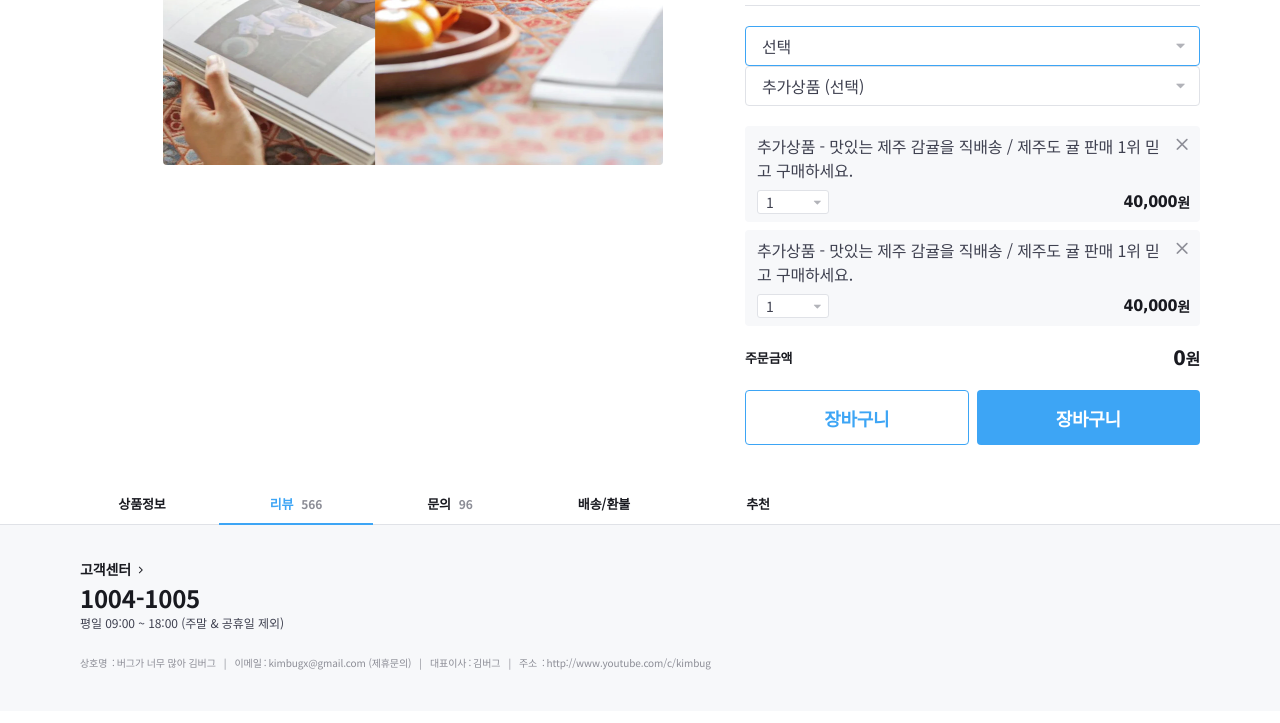
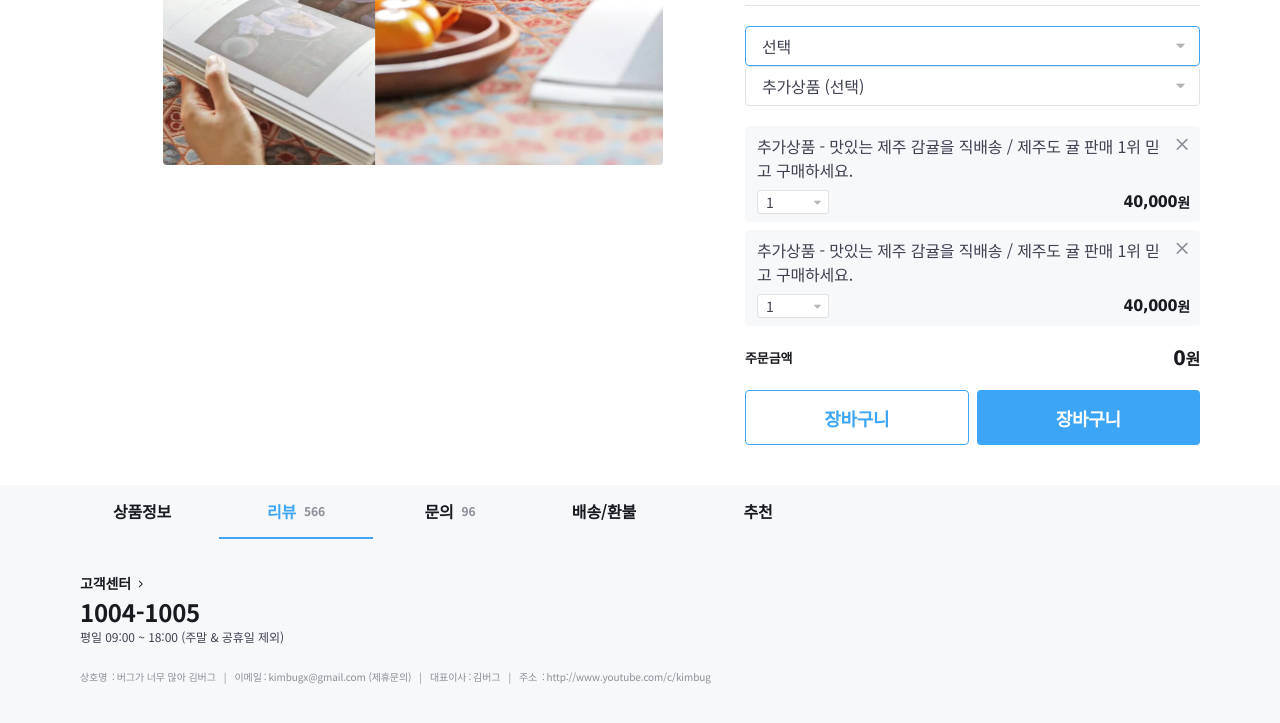
Before and after one commit to lhm0107/pj, a website: page index.html in a window 1280 px wide. Shown: the part 553-1276 px from the top of the page. Drawn offline with nearby package versions, Linux system fonts and the light colour scheme; files that its build step writes are made by us from their sources; files whose address does not match are found by name.

Commit message:
💄 product-tab sytle complete

```diff
--- a/styles/layouts/_product-tab.scss
+++ b/styles/layouts/_product-tab.scss
@@ -37,8 +37,31 @@
 
 		.badge {
 			@include text-style(12, $secondary);
-			margin-left: 8px;
+			margin-left: 4px;
 			font-weight: 700;
 		}
 	}
+
+	@include responsive(T) {
+		height: 54px;
+		background-color: $background;
+		border-bottom: 0;
+
+		&-item {
+			button {
+				@include text-style(16);
+				height: 54px;
+			}
+
+			.badge {
+				margin-left: 8px;
+			}
+		}
+	}
+
+	@include responsive(D) {
+		&-item button:hover {
+			color: $blue;
+		}
+	}
 }
```
